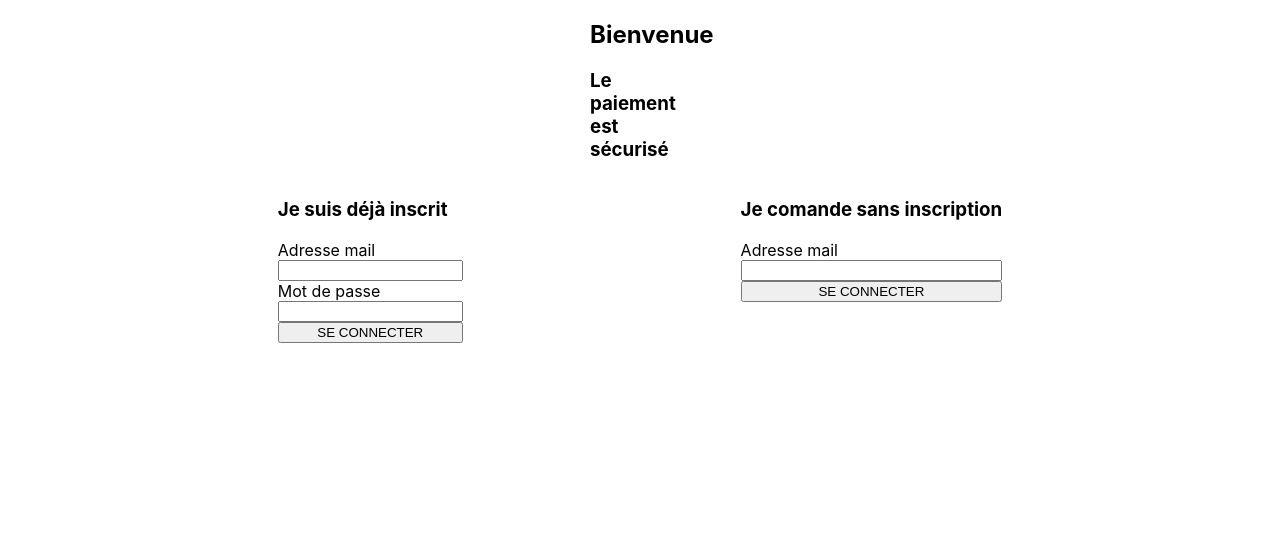
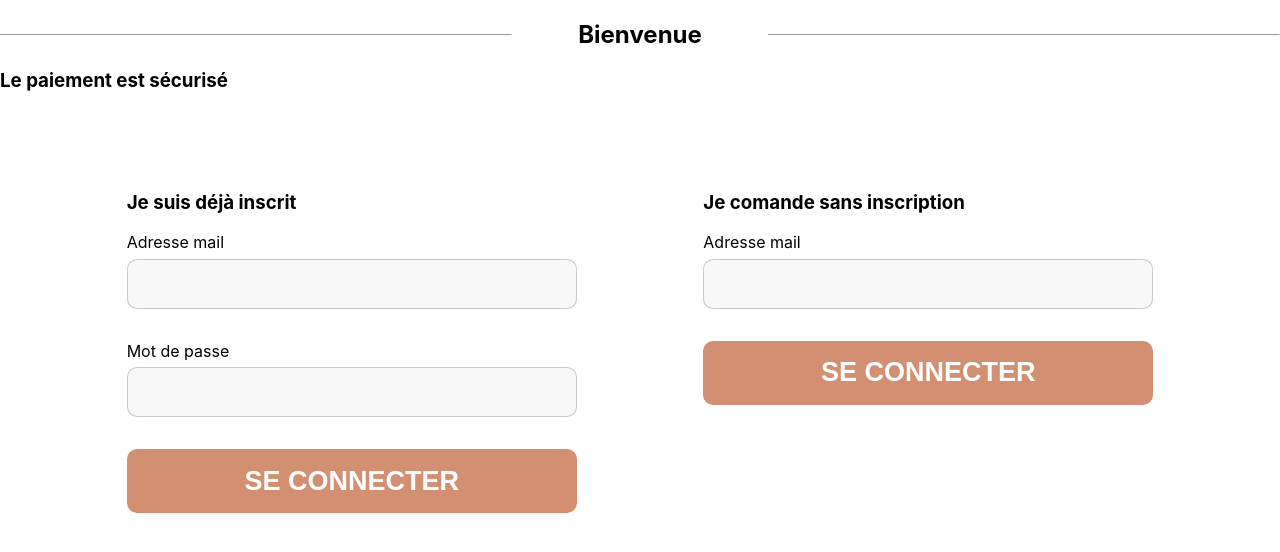
Before and after one commit to ComicScrip/locab, a Next.js app: page /recap in a window 1280 px wide. Shown: the top 552 px of the page. Built offline with nearby package versions, Linux system fonts and the light colour scheme; a web font is replaced by a local one.

Commit message:
construction page recap

```diff
--- /dev/null
+++ b/components/recap/welcome.js
@@ -0,0 +1,75 @@
+import styles from "../../styles/Welcome.module.css";
+
+export default function Welcome() {
+  return (
+    <div className={styles.container}>
+      <div className={styles.title}>
+        <div className={styles.ligne}>
+          <hr className={styles.hr} />
+        </div>
+        <div className={styles.h2}>
+          <h2>Bienvenue</h2>
+        </div>
+        <div className={styles.ligne}>
+          <hr className={styles.hr} />
+        </div>
+      </div>
+      <h3 className={styles.h3}>Le paiement est sécurisé</h3>
+      <div className={styles.containerbloc}>
+        <div className={styles.bloc1}>
+          <h3>Je suis déjà inscrit</h3>
+          <form className={styles.inscrit}>
+            <div className={styles.formemail}>
+              <label htmlFor="email" className={styles.email}>
+                Adresse mail
+              </label>
+              <input
+                className={styles.textarea}
+                id="email"
+                type="email"
+                required
+              />
+            </div>
+            <div className={styles.formpassword}>
+              <label htmlFor="password" className={styles.password}>
+                Mot de passe
+              </label>
+              <input
+                className={styles.textarea}
+                id="password"
+                type="password"
+                required
+              />
+            </div>
+            <div className={styles.formbutton}>
+              <button type="submit" className={styles.button}>
+                SE CONNECTER
+              </button>
+            </div>
+          </form>
+        </div>
+        <div className={styles.bloc2}>
+          <h3>Je comande sans inscription</h3>
+          <form className={styles.inscrit}>
+            <div className={styles.forminscription}>
+              <label htmlFor="email" className={styles.email}>
+                Adresse mail
+              </label>
+              <input
+                className={styles.textarea}
+                id="email"
+                type="email"
+                required
+              />
+              <div className={styles.formbutton}>
+                <button type="submit" className={styles.button}>
+                  SE CONNECTER
+                </button>
+              </div>
+            </div>
+          </form>
+        </div>
+      </div>
+    </div>
+  );
+}
--- a/components/welcome.js
+++ /dev/null
@@ -1,57 +0,0 @@
-import styles from "../styles/Welcome.module.css";
-
-export default function Welcome() {
-  return (
-    <div className={styles.container}>
-      <div className={styles.title}>
-        <h2>Bienvenue</h2>
-        <h3>Le paiement est sécurisé</h3>
-      </div>
-      <div className={styles.containerbloc}>
-        <div className={styles.bloc1}>
-          <h3>Je suis déjà inscrit</h3>
-          <form className={styles.inscrit}>
-            <label htmlFor="email" className={styles.email}>
-              Adresse mail
-            </label>
-            <input
-              className={styles.textarea}
-              id="email"
-              type="email"
-              required
-            />
-            <label htmlFor="password" className={styles.password}>
-              Mot de passe
-            </label>
-            <input
-              className={styles.textarea}
-              id="password"
-              type="password"
-              required
-            />
-            <button type="submit" className={styles.button}>
-              SE CONNECTER
-            </button>
-          </form>
-        </div>
-        <div className={styles.bloc2}>
-          <h3>Je comande sans inscription</h3>
-          <form className={styles.inscrit}>
-            <label htmlFor="email" className={styles.email}>
-              Adresse mail
-            </label>
-            <input
-              className={styles.textarea}
-              id="email"
-              type="email"
-              required
-            />
-            <button type="submit" className={styles.button}>
-              SE CONNECTER
-            </button>
-          </form>
-        </div>
-      </div>
-    </div>
-  );
-}
--- a/pages/recap.js
+++ b/pages/recap/index.js
@@ -1,6 +1,6 @@
 import Head from "next/head";
-import styles from "../styles/Home.module.css";
-import Welcome from "../components/welcome";
+import styles from "../../styles/Home.module.css";
+import Welcome from "../../components/recap/welcome";
 
 export default function Recap() {
   return (
--- a/styles/Welcome.module.css
+++ b/styles/Welcome.module.css
@@ -1,15 +1,94 @@
+/* ----- PAGE GENERALE ----- */
+
 .title {
   margin: 0 auto;
-  width: 100px;
+  width: 100%;
+  display: grid;
+  grid-template-columns: 2fr 1fr 2fr;
+}
+
+.h3 {
+  margin-top: 0;
+}
+
+.h2 {
+  text-align: center;
 }
 
 .containerbloc {
   display: flex;
   flex-direction: row;
   justify-content: space-evenly;
+  margin-top: 5rem;
 }
 
-.inscrit {
+.ligne {
+  display: flex;
+  align-items: center;
+  justify-content: center;
+  align-self: center;
+}
+
+.hr {
+  border-bottom: black;
+  height: 5;
+  width: 100%;
+}
+
+.bloc1 {
   display: flex;
   flex-direction: column;
 }
+
+/* ----- PARTIE GAUCHE FORMULAIRE ----- */
+
+.formemail {
+  display: flex;
+  flex-direction: column;
+}
+
+.formpassword {
+  display: flex;
+  flex-direction: column;
+}
+
+.password {
+  margin-top: 2rem;
+}
+
+.formbutton {
+  margin-top: 2rem;
+}
+
+.forminscription {
+  display: flex;
+  flex-direction: column;
+}
+
+.textarea {
+  height: 50px;
+  width: 450px;
+  left: 298px;
+  top: 560px;
+  border-radius: 10px;
+  margin-top: 0.4rem;
+  background-color: #f8f8f8;
+  border: 1px solid rgba(185, 185, 185, 0.74);
+}
+
+.button {
+  height: 64px;
+  width: 450px;
+  left: 298px;
+  top: 757px;
+  background: #d28f71;
+  border-radius: 10px;
+  font-size: 27px;
+  font-weight: 600;
+  line-height: 41px;
+  letter-spacing: 0em;
+  text-align: left;
+  color: #ffffff;
+  text-align: center;
+  border: none;
+}
```
